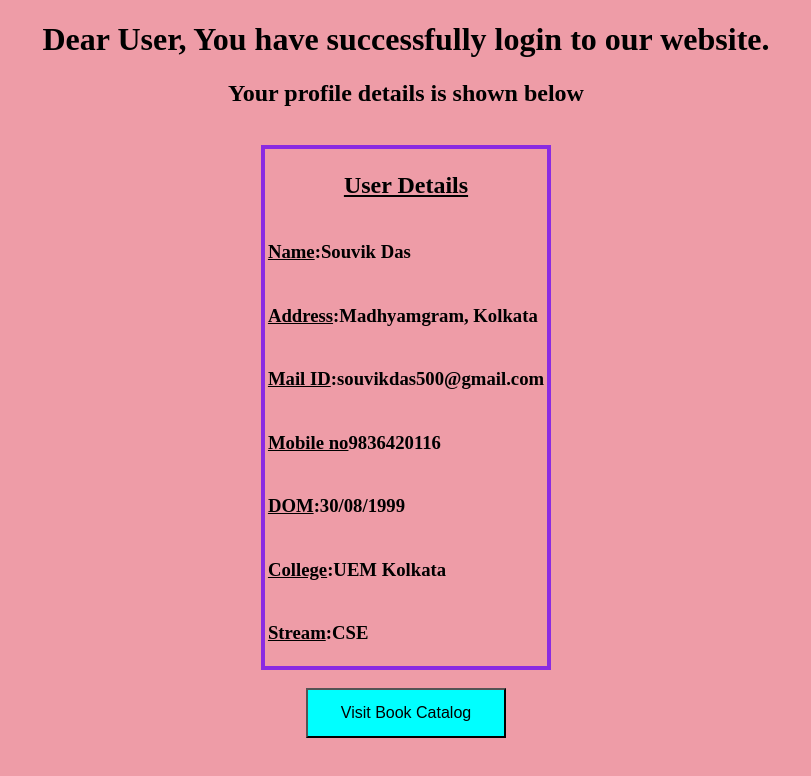
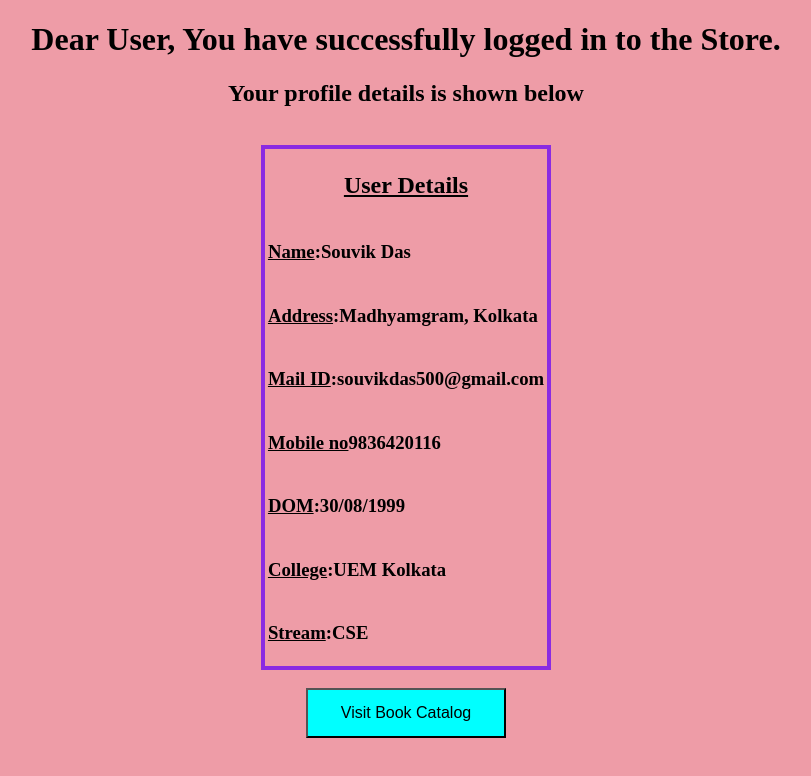
Before and after one commit to souvik125/Online-Book-Store, a plain HTML site: page User Profile.html in a window 1280 px wide. Shown: the whole page, without its empty margins (234-1045 px from the left). Drawn offline with Linux system fonts and the light colour scheme.

Commit message:
Update User Profile.html

```diff
--- a/User Profile.html
+++ b/User Profile.html
@@ -8,7 +8,7 @@
 </head>
 <body bgcolor="#ee9ca7">
     <center>
-        <h1>Dear User, You have successfully login to our website. </h1>
+        <h1>Dear User, You have successfully logged in to the Store. </h1>
         <h2>Your profile details is shown below</h2>
         <br>
     </center>
```
